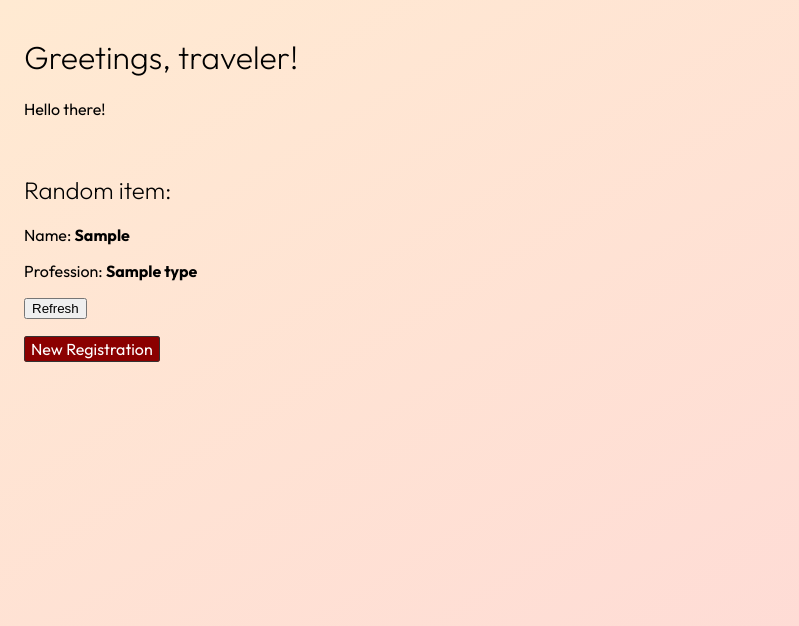
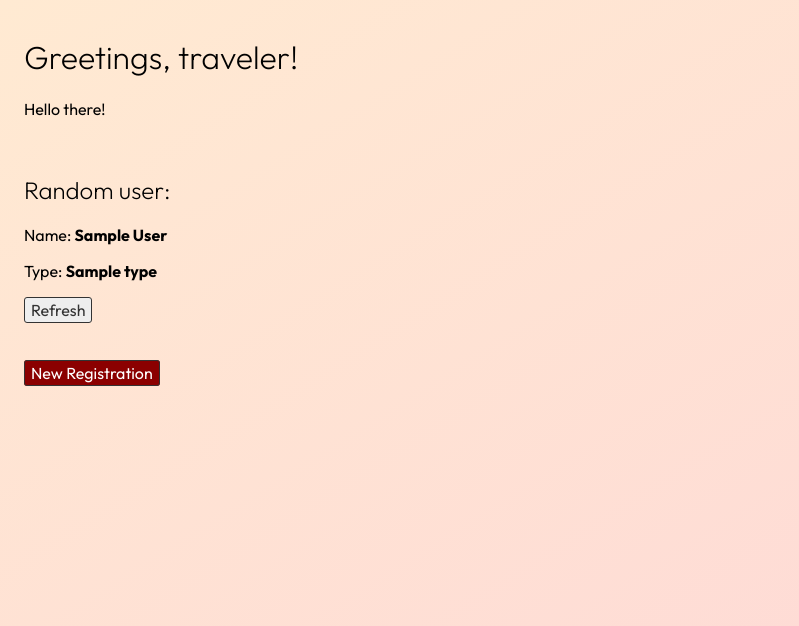
Before and after one commit to A-Kwiatkowski-21-Winchester/BS3221-Waqqly, a Flask app: page / in a window 1280 px wide. Shown: the top 626 px of the page, without its empty margins (0-799 px from the left). Run offline with Flask 2, Linux system fonts and the light colour scheme; a database or web service that is not in the repository returns one stand-in record (values such as "Sample title"); some libraries are stand-ins or nearby versions.

Commit message:
Added random user-getter using API

```diff
--- a/app.py
+++ b/app.py
@@ -54,7 +54,7 @@ def favicon():
 
 
 # @app.route("/api", methods=['GET', 'POST'])
-@app.route("/api")
+@app.route("/api") # TODO: SEPARATE INTO *GET* AND *POST*
 def readAPI():
     accept_headers = request.headers.getlist("Accept")
     auth_header = request.headers.get("Authorization")
@@ -85,7 +85,8 @@ def readAPI():
     filter = request.args.to_dict()
     itemcount = testcollection.count_documents(filter)
     testitems = testcollection.find(filter)  # TODO: Add special query params like LIMIT
-    jsonitems = bson.json_util.dumps(testitems, indent=2)
+    bsonitems = bson.json_util.dumps(testitems, indent=2)
+    jsonitems = json.dumps(json.loads(bsonitems), skipkeys=True)
     return_string += f"Items with filter '{filter}': {itemcount}"
 
     if ("acceptJSON" in g) and (g.acceptJSON is True):
@@ -132,6 +133,8 @@ def index():
     pprint(randitem)
     print()
 
+    testcollection.insert_one({"id": "0004", "name":"hester"})
+
     print("Request for index page received")
     return render_template("index.html", testitem=randitem)
 
--- a/static/css/main.css
+++ b/static/css/main.css
@@ -52,6 +52,7 @@ a:active {
   color: darkred;
 }
 
+button.button,
 a.button,
 input.button {
   text-decoration: none;
@@ -60,20 +61,29 @@ input.button {
   padding: 2px 6px;
   border: 1px solid #333;
   border-radius: 3px;
+  cursor: pointer
 }
 
+button.button.primary,
 a.button.primary,
 input.button.primary {
   color: white;
   background-color: darkred;
 }
 
+button.button.secondary,
 a.button.secondary,
 input.button.secondary {
   color: #333;
   background-color: #eee;
 }
 
+input {
+  border-radius: 5px;
+  border: 1px solid darkred;
+  accent-color: darkred
+}
+
 footer {
   font-size: 16px;
 }
--- a/templates/index.html
+++ b/templates/index.html
@@ -7,33 +7,46 @@
     <meta name="viewport" content="width=device-width, initial-scale=1">
     <link rel="stylesheet" href="/static/css/main.css" />
     <link href="https://fonts.googleapis.com/css2?family=Outfit:wght@100..900&display=swap" rel="stylesheet">
-    <script src="http://ajax.googleapis.com/ajax/libs/jquery/1.7.1/jquery.min.js" type="text/javascript"></script></head>
+    <script src="http://ajax.googleapis.com/ajax/libs/jquery/1.7.1/jquery.min.js" type="text/javascript"></script>
+</head>
 
 <body class="bg">
     <h1>Greetings, traveler!</h1>
     <p>Hello there!</p>
     <br>
-    <h2>Random item:</h2>
-    <div id="randomitems">
-        <p>Name: <b>{{testitem.first_name}}</b></p>
-        <p>Profession: <b>{{testitem.type}}</b></p>
+    <h2>Random user:</h2>
+    <div id="randomuser">
+        <p>Name: <b><span id="randomname">{{testitem.first_name}} {{testitem.last_name}}</b><span></p>
+        <p>Type: <b><span id="randomtype">{{testitem.type}}</b></span></p>
     </div>
-    <button onclick="myFunction()">Refresh</button>
+    <button class="button secondary" type="button" onclick="refreshRandomUser()">Refresh</button>
     <script>
-        function myFunction() {
+        function getRandomInt(max) {
+            return Math.floor(Math.random() * max);
+        }
+        function refreshRandomUser() {
+            document.getElementById("randomname").innerHTML = "Loading..."
+            document.getElementById("randomtype").innerHTML = "Loading..."
             $.ajax({
                 type: "GET",
-                headers: {Authorization: "basic YXBpZGVtbzp0ZXN0", Accept: "application/json"},
+                headers: { Authorization: "basic YXBpZGVtbzp0ZXN0", Accept: "application/json" },
                 url: "/api?type=walker",
                 success: function (result) {
-                    console.log(result);
+                    index = getRandomInt(result.length)
+                    randomSelection = result[index]
+                    console.log("Captured: ", randomSelection)
+                    document.getElementById("randomname").innerHTML = `${randomSelection.first_name} ${randomSelection.last_name}`
+                    document.getElementById("randomtype").innerHTML = randomSelection.type
                 },
                 error: function (result) {
-                    console.log(result);
+                    console.log("Error getting data: ", result);
+                    document.getElementById("randomname").innerHTML = "ERROR"
+                    document.getElementById("randomtype").innerHTML = "ERROR"
                 }
             });
         }
     </script>
+    <br>
     <br>
     <br>
     <a class="button primary" href="/register"> New Registration </a>
```
